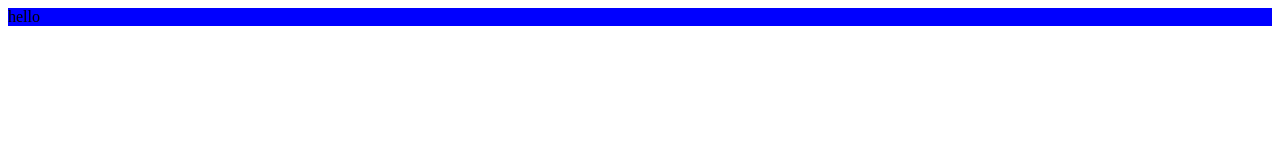
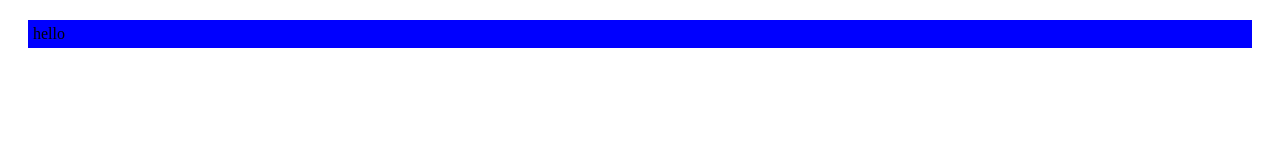
Before and after one commit to cloxus/min240, a plain HTML site: page index1.html in a window 1280 px wide. Drawn offline with Linux system fonts and the light colour scheme.

Commit message:
Update index1.html

```diff
--- a/index1.html
+++ b/index1.html
@@ -2,6 +2,8 @@
 <head></head>
 <style>
 div {
+  margin: 20px;
+  padding: 5px;
 background-color: blue;
 }
 </style>
```
